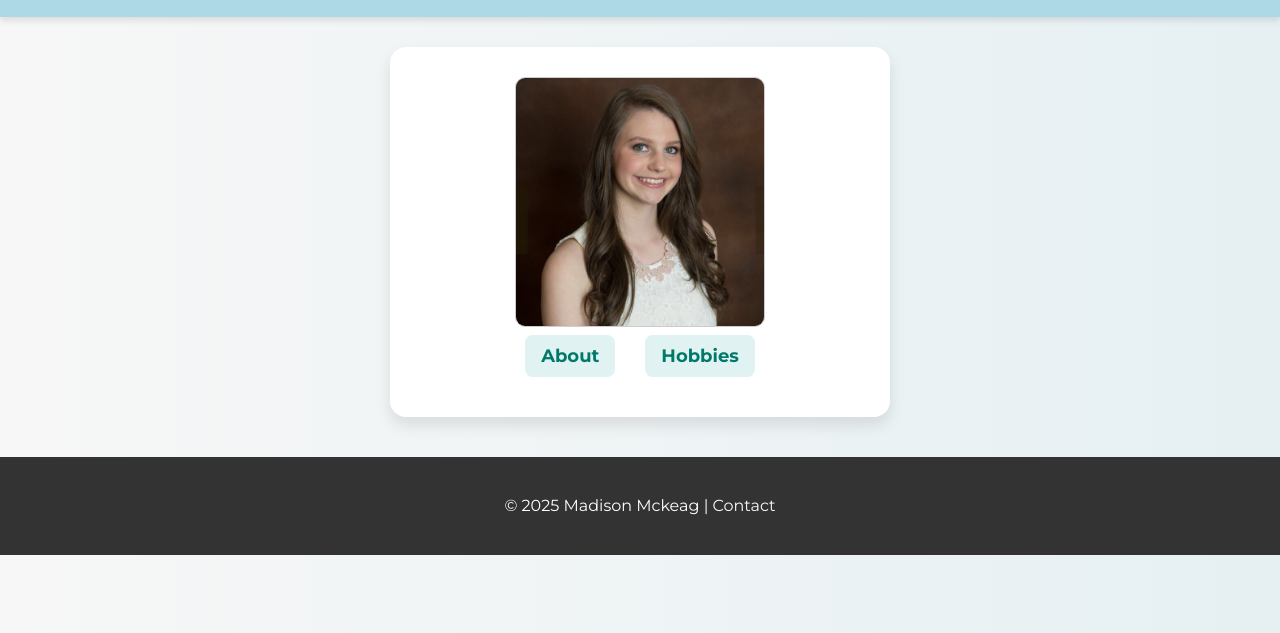
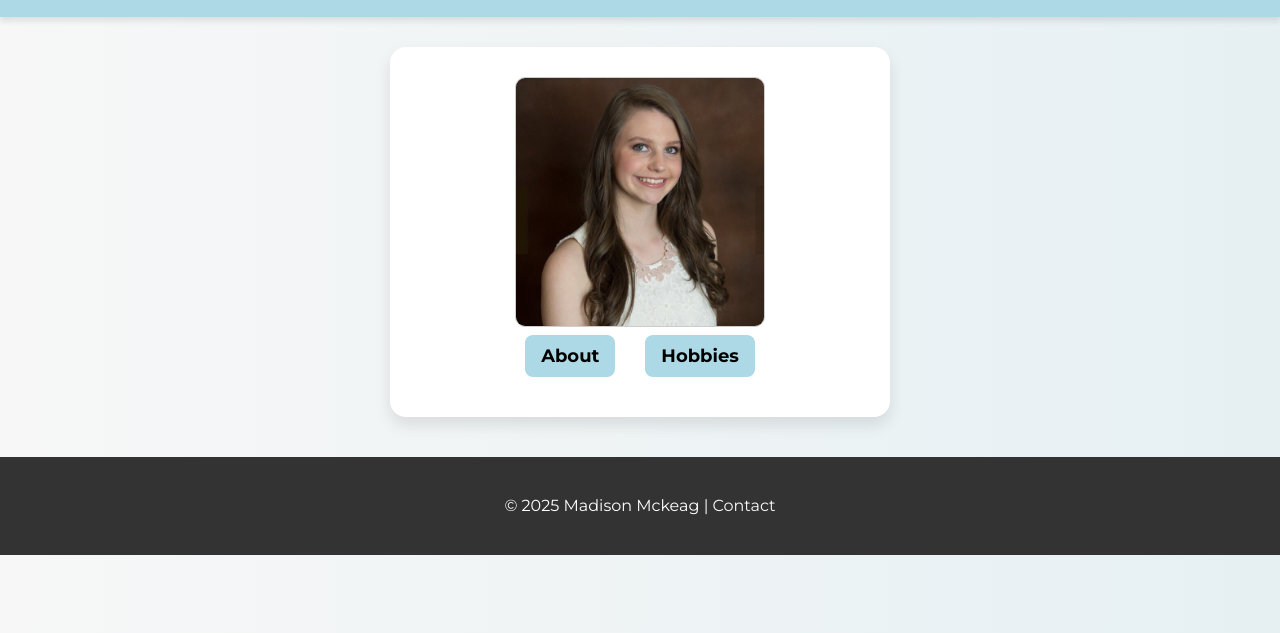
Before and after one commit to Marucci212/bioSite, a plain HTML site: page index.html in a window 1280 px wide. Shown: the part 167-800 px from the top of the page. Drawn offline with Linux system fonts and the light colour scheme.

Commit message:
Initial Commit

```diff
--- a/styles.css
+++ b/styles.css
@@ -107,18 +107,18 @@ header h1 {
 }
 
 .portrait-nav ul li a {
-  color: #00796b;
+  color: #000000;
   font-weight: bold;
   text-decoration: none;
   font-size: 18px;
-  background-color: #e0f2f1;
+  background-color: #add8e6; /* Light blue to match header */
   padding: 10px 16px;
   border-radius: 8px;
   transition: background-color 0.3s ease, color 0.3s ease;
 }
 
 .portrait-nav ul li a:hover {
-  background-color: #00796b;
+  background-color: #87cde6; /* Slightly darker blue on hover */
   color: white;
   text-decoration: none;
 }
```
